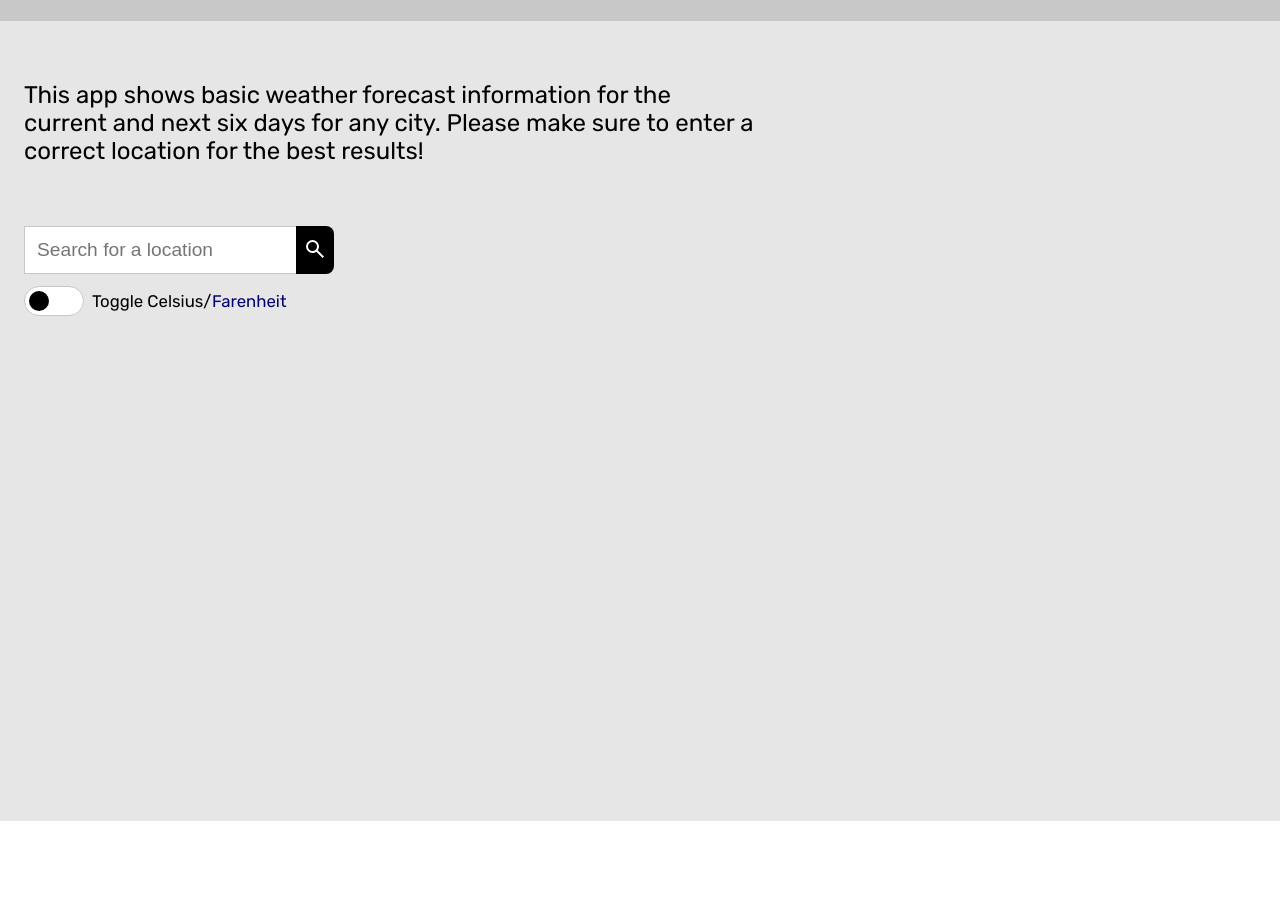
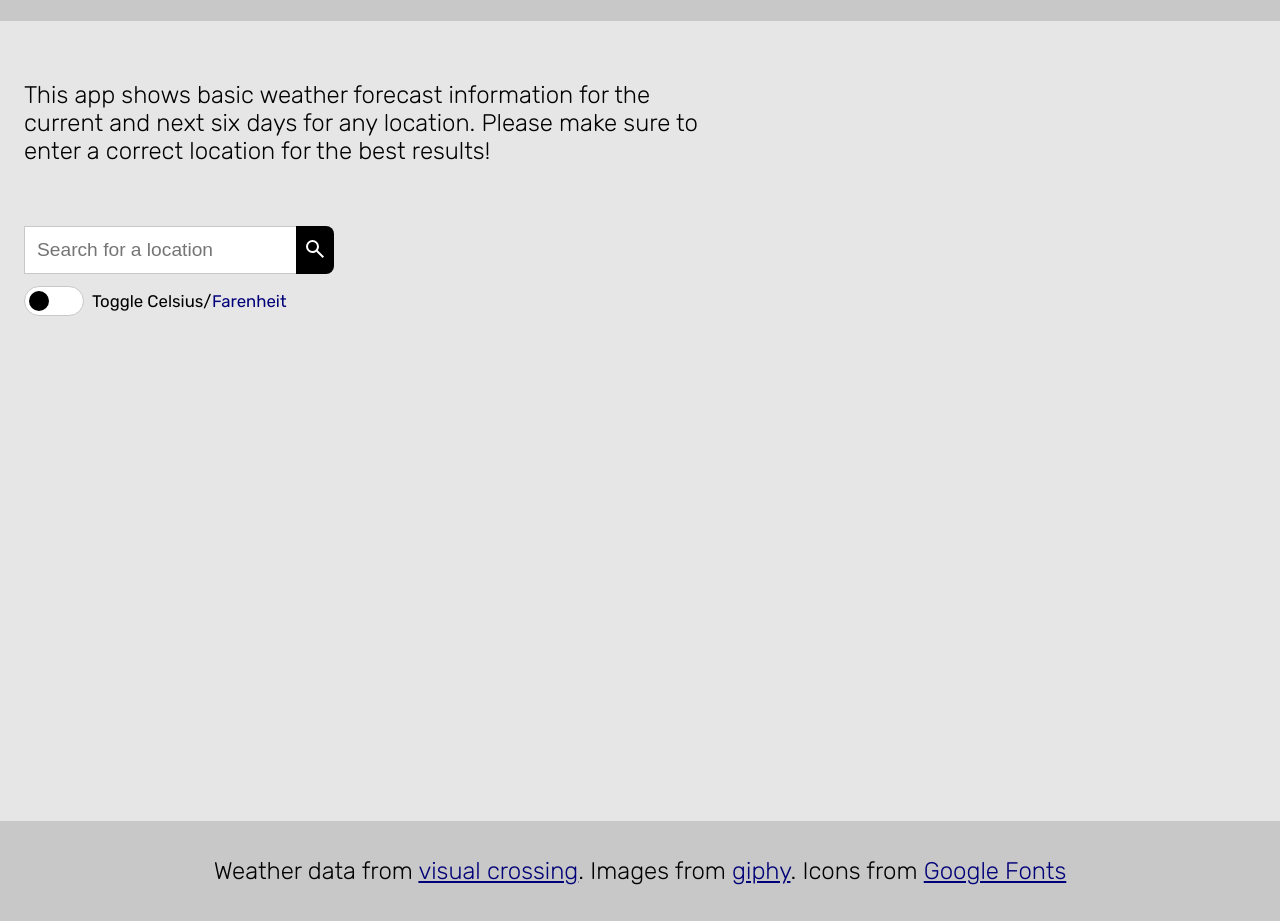
Before and after one commit to ebrahiemfrancis741/weather-app, a website built with webpack: page src/template.html in a window 1280 px wide. Shown: the part 84-1005 px from the top of the page. Before the commit the page ends 905 px from the top, so only its background shows below. Built offline with nearby package versions, Linux system fonts and the light colour scheme.

Commit message:
Add a footer element

```diff
--- a/src/styles.css
+++ b/src/styles.css
@@ -83,6 +83,7 @@ main {
   }
 
   > p.app-description {
+    font-weight: 300;
     width: 48ch;
     margin: 36px 0;
   }
@@ -104,6 +105,7 @@ main {
       }
 
       > div.weather-data {
+        font-weight: 300;
         align-self: center;
       }
     }
@@ -150,3 +152,18 @@ main {
     }
   }
 }
+
+footer {
+  display: flex;
+  align-items: center;
+  justify-content: center;
+  height: 100px;
+  background-color: rgb(200, 200, 200);
+
+  >p{
+    font-weight: 200;
+    >a{
+      color: rgb(0, 0, 120)
+    }
+  }
+}
--- a/src/template.html
+++ b/src/template.html
@@ -12,8 +12,8 @@
     <main>
       <p class="app-description">
         This app shows basic weather forecast information for the current and
-        next six days for any city. Please make sure to enter a correct location
-        for the best results!
+        next six days for any location. Please make sure to enter a correct
+        location for the best results!
       </p>
       <p class="input-error"></p>
       <form id="formSearch">
@@ -26,13 +26,32 @@
         <button type="button" id="btnSearch">
           <img src="./icons/search_24dp.svg" />
         </button>
-        <img id="icon-loading-search" class="icon-loading" src="./icons/autorenew_80dp.svg">
+        <img
+          id="icon-loading-search"
+          class="icon-loading"
+          src="./icons/autorenew_80dp.svg"
+        />
       </form>
       <div class="toggle-container">
-        <button type="button" id="btn-toggle" class="toggle" data-ebs-toggle-value="0"></button>
-        <label class="label-toggle"> Toggle Celsius/<span>Farenheit</span></label>
+        <button
+          type="button"
+          id="btn-toggle"
+          class="toggle"
+          data-ebs-toggle-value="0"
+        ></button>
+        <label class="label-toggle">
+          Toggle Celsius/<span>Farenheit</span></label
+        >
       </div>
       <div class="weather-container"></div>
     </main>
+    <footer>
+      <p>
+        Weather data from
+        <a href="https://www.visualcrossing.com/">visual crossing</a>. Images
+        from <a href="https://giphy.com/">giphy</a>. Icons from
+        <a href="https://fonts.google.com/icons">Google Fonts</a>
+      </p>
+    </footer>
   </body>
 </html>
```
